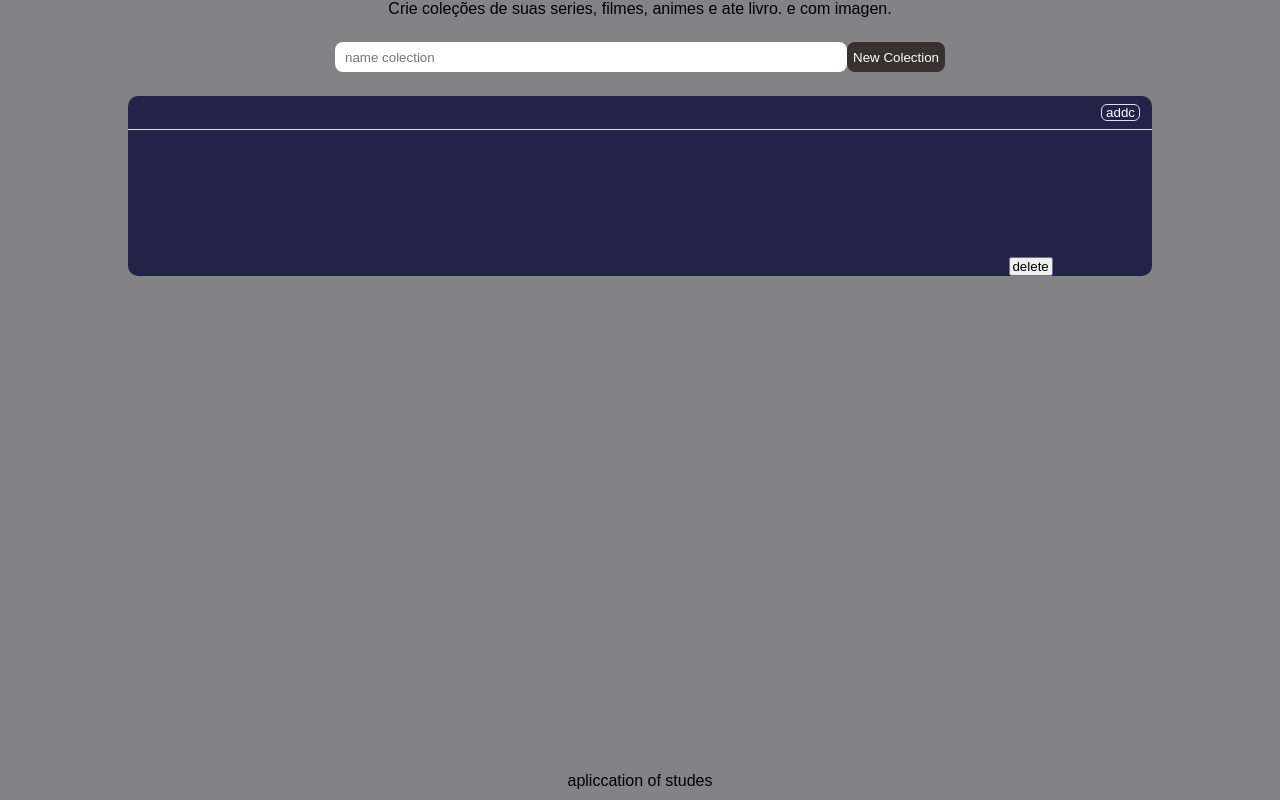
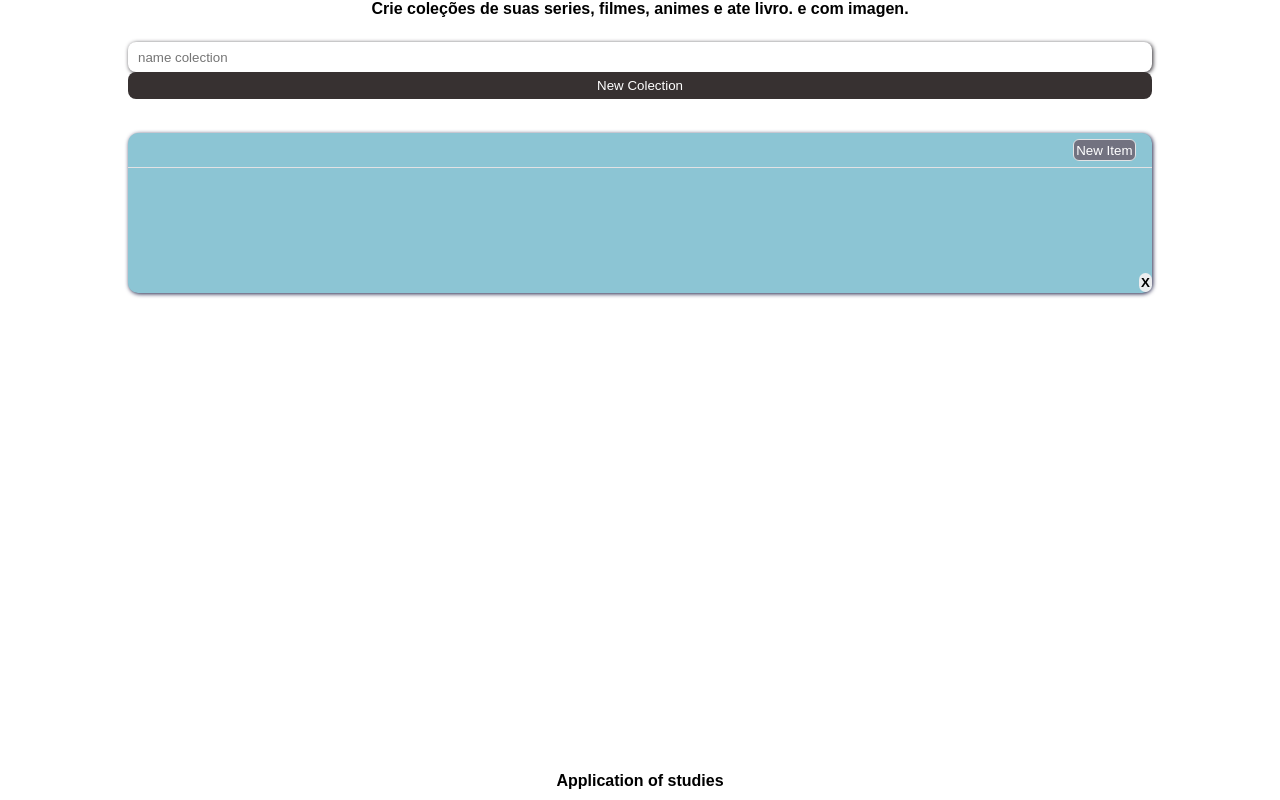
Before and after one commit to viniciuSoaress/create-colection, a React (Vite) app: page / in a window 1280 px wide. Both pictures are taken after a click on the button "New Colection". Built offline with nearby package versions, Linux system fonts and the light colour scheme.

Commit message:
estilizando o app e refatorando a logica utilizada

```diff
--- a/src/App.module.css
+++ b/src/App.module.css
@@ -1,29 +1,36 @@
 .conteiner{
-    background: #838386;
+    background: #ffffff;
 
     min-height: 100vh;
+    display: flex;
+    flex-direction: column;
 }
 
 .conteiner p{
     text-align: center;
+    font-weight: bold;
 }
 
 .header{
     display: flex;
+    flex-direction: column;
     justify-content: center;
-    width: 80%;
+    width: 80vw;
 
     margin: 1.5rem auto;
+
 }
 
 .header input{
-    width: 50%;
+    /* width: 50%; */
     height: 30px;
     padding-left: 10px;
     border-radius: 8px;
     border: none;
 
     outline: none;
+
+    box-shadow: 1px 1px 4px #27242a;
 }
 
 .header button{
@@ -34,16 +41,19 @@
 
     background: #373131;
     color: #fff;
+    padding: 6px;
 }
 
 .header button:hover{
-    /* transform: scale(1.1); */
     background: rgba(51, 51, 51, 0.879);
+}
+
+main{
+    flex: 1;
 }
 
 footer{
     width: 100vw;
-    position: absolute;
+    margin: 10px 0;
     bottom: 10px;
-    /* background-color: aqua; */
 }
--- a/src/App.tsx
+++ b/src/App.tsx
@@ -5,7 +5,13 @@ import { Card } from './components'
 
 export function App() {
 
-  const { names, handleName, handleAddColection, name, handleDeleteColection } = useName()
+  const {
+    names,
+    handleName,
+    handleAddColection,
+    name,
+    handleDeleteColection
+  } = useName()
 
 
 
@@ -13,7 +19,9 @@ export function App() {
 
     <div className={S.conteiner}>
 
-      <p>Crie coleções de suas series, filmes, animes e ate livro. e com imagen.</p>
+      <p>
+        Crie coleções de suas series, filmes, animes e ate livro. e com imagen.
+      </p>
 
       <header className={S.header}>
 
@@ -34,12 +42,17 @@ export function App() {
 
       <main>
         {names.map(e => (
-          <Card key={e.id} names={e.name} id={e.id} onDelete={handleDeleteColection} />
+          <Card
+            key={e.id}
+            names={e.name}
+            id={e.id}
+            onDelete={handleDeleteColection}
+          />
         ))}
       </main>
 
       <footer>
-        <p>apliccation of studes</p>
+        <p>Application of studies</p>
       </footer>
 
     </div>
--- a/src/components/Card/index.module.css
+++ b/src/components/Card/index.module.css
@@ -1,39 +1,41 @@
-.card{
+.card {
     width: 80vw;
     max-width: 80%;
-    height: 180px;
-    background: #212348;
+    height: 160px;
+    background: #8cc5d4;
 
     color: #fff;
 
     border-radius: 10px;
-    margin:10px auto;
+    margin: 10px auto;
 
     display: flex;
     flex-direction: column;
+
+    position: relative;
+    box-shadow: 1px 1px 4px #212348;
 }
 
-.header{
+.header {
     display: flex;
     align-items: center;
     justify-content: space-between;
 
-    padding: 8px 12px;
+    padding: 6px 16px;
     border-bottom: 1px solid #e2e2e4;
 }
 
-.header button{
-    padding: 0 4px;
+.header button {
+    padding: 2.5px;
     border: 1px solid #e2e2e4;
     border-radius: 6px;
 
     cursor: pointer;
-    background: #212348;
+    background: #727280;
     color: #fff;
 }
 
-.main{
-    /* background-color: red; */
+.main {
     width: 96%;
     flex: 1;
 
@@ -43,11 +45,10 @@
     flex-flow: row wrap;
     gap: 4px;
 
-    padding: 2px ;
+    padding: 2px;
 }
 
-.mainConteiner{
-    /* background-color: blue; */
+.mainConteiner {
     display: flex;
     flex-direction: column;
     align-items: center;
@@ -58,29 +59,54 @@
     position: relative;
 }
 
-.mainConteiner button{
-    position: absolute;
-    top: 0;
-    right: 0;
+.mainConteiner button {
+    margin-top: 8px;
+    font-size: 10px;
+    font-weight: 600;
 
-    border-radius: 50px;
-    border: 1px solid;
 
-    padding: 2px;
+    border-radius: 10px;
+    border: none;
+
+    padding: 2px 4px;
 
     cursor: pointer;
-    background: rgba(96, 93, 93, 0.414);
+    background: #ebedef;
 }
-.main img{
-    width: 60px;
-    height: 60px;
-    margin: 10px auto;
+
+.mainConteiner button:hover {
+    transform: scale(1.1);
+}
+
+.main img {
+    height: 70px;
+    margin: 4px auto;
+    object-fit: contain;
 
 
     border-radius: 8px;
+    border: none;
 }
 
-.delete{
-    width: 44px;
-    margin-left: 86%;
+.main img:hover{
+    cursor: default;
+    transform: scale(1.1);
 }
+
+.delete {
+    border-radius: 10px;
+    padding: 2px;
+    border: none;
+    position: absolute;
+    right: 0;
+    bottom: 1px;
+    font-weight: bold;
+
+    background: #ebedef;
+
+
+}
+
+.delete:hover {
+    transform: scale(1.1);
+}
--- a/src/components/Card/index.tsx
+++ b/src/components/Card/index.tsx
@@ -16,30 +16,42 @@ export function Card({ names, onDelete, id }: CardProps) {
     return (
         <section className={S.card}>
 
+                {
+                    isVisible && ( <Modal
+                        isVisible={isVisible}
+                        item={item}
+                        setIsVisible={setIsVisible}
+                        handleitem={handleitem}
+                        handleAddItem={handleAddItem}
+                    /> )
+                }
             <header className={S.header}>
 
                 <strong>{names}</strong>
 
-                <Modal
-                    isVisible={isVisible}
-                    item={item}
-                    setIsVisible={setIsVisible}
-                    handleitem={handleitem}
-                    handleAddItem={handleAddItem}
-                />
+
+                <button onClick={() => setIsVisible(true)}>
+                    New Item
+                </button>
+
+
             </header>
 
             <main className={S.main}>
 
                 {objetos?.map(e => (
                     <div className={S.mainConteiner} key={e.id}>
-                        <img src={e.avatar} alt={e.name} />
+                        <img
+                            src={e.avatar}
+                            alt={e.name}
+                        />
                         {' - '}
                         {e.name}
+                        {' - '}
                         <button
                             onClick={() => handleDeleteItem(e.id)}
                         >
-                            x
+                            apagar
                         </button>
                     </div>
                 ))}
@@ -49,7 +61,7 @@ export function Card({ names, onDelete, id }: CardProps) {
 
             <button className={S.delete} onClick={() =>
                 onDelete(id)}>
-                delete
+                X
             </button>
 
         </section>
--- /dev/null
+++ b/src/components/Modal/index.module.css
@@ -0,0 +1,47 @@
+.conteiner{
+
+    display: flex;
+    flex-direction: column;
+    justify-content: space-between;
+    align-items: center;
+
+    background: #ebedef;
+    width: 40vw;
+    height: 100%;
+
+    color: #c8c6c6;
+
+    position: absolute;
+    right: 0;
+    z-index: 1;
+
+
+    border-radius: 8px;
+
+    padding: 6px;
+}
+
+.conteiner button{
+    font-weight: 500;
+    width: 40%;
+    border-radius: 20px;
+    border: 2px solid white;
+
+    background: #c8c6c6;
+}
+
+.conteiner button:hover{
+    cursor: pointer;
+    transform: scale(1.1);
+}
+
+.conteiner input{
+    width: 98%;
+    height: 24px;
+
+    padding-left: 10px;
+
+    border-radius: 6px;
+    border: none;
+    outline: none;
+}
--- a/src/components/Modal/index.tsx
+++ b/src/components/Modal/index.tsx
@@ -1,26 +1,38 @@
 import { ModalProps } from "../../types"
 
+import S from './index.module.css'
 
 
 export function Modal({ isVisible, item, setIsVisible, handleitem, handleAddItem }: ModalProps) {
 
     if (isVisible) {
         return (
-            <>
+            <div className={S.conteiner}>
+
+                <label htmlFor="avatar" >
+                    Link da imagen
                     <input
                         type="text"
+                        id="avatar"
+
                         name="avatar"
                         placeholder="link da imagen"
                         onChange={handleitem}
                         value={item.avatar}
                     />
+                </label>
+
+                <label htmlFor="name">
+                    Nome da image
                     <input
                         type="text"
                         placeholder="nome da coleção"
+                        id="name"
                         name="name"
                         onChange={handleitem}
                         value={item.name}
                     />
+                </label>
                 <button
                     onClick={() => {
                         setIsVisible(false)
@@ -36,16 +48,16 @@ export function Modal({ isVisible, item, setIsVisible, handleitem, handleAddItem
                 >
                     canselar
                 </button>
-            </>
+            </div>
         )
     }
     return (
-        <>
+        <div>
             <button
                 onClick={() => setIsVisible(true)}
             >
                 addc
             </button>
-        </>
+        </div>
     )
 }
```
Lines whose indentation alone changed are shown as unchanged.
